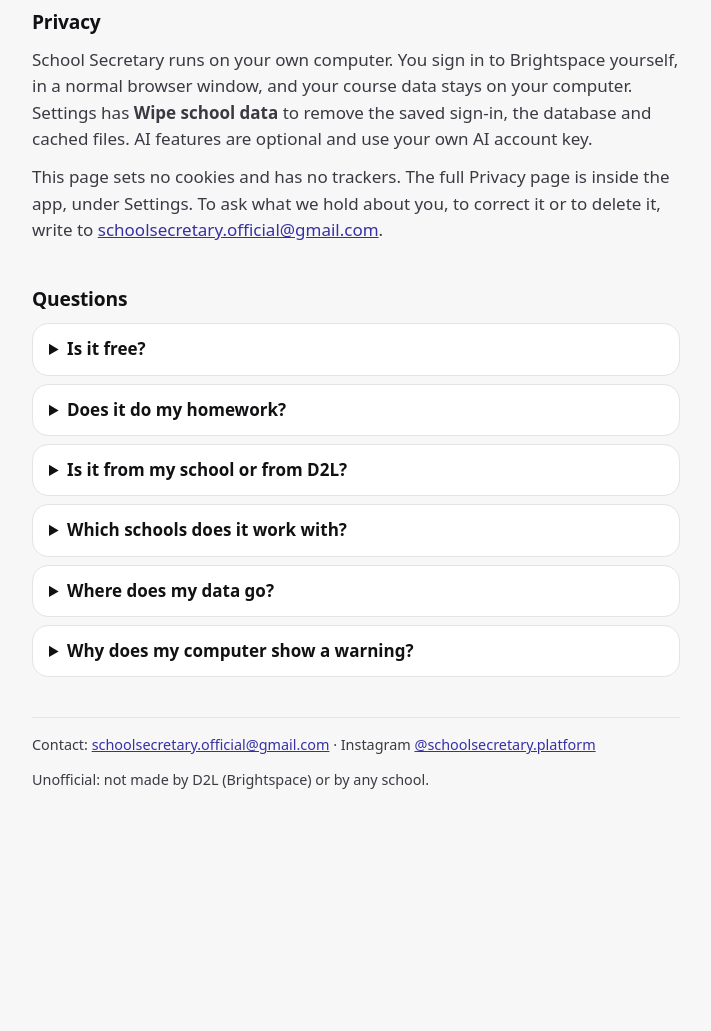
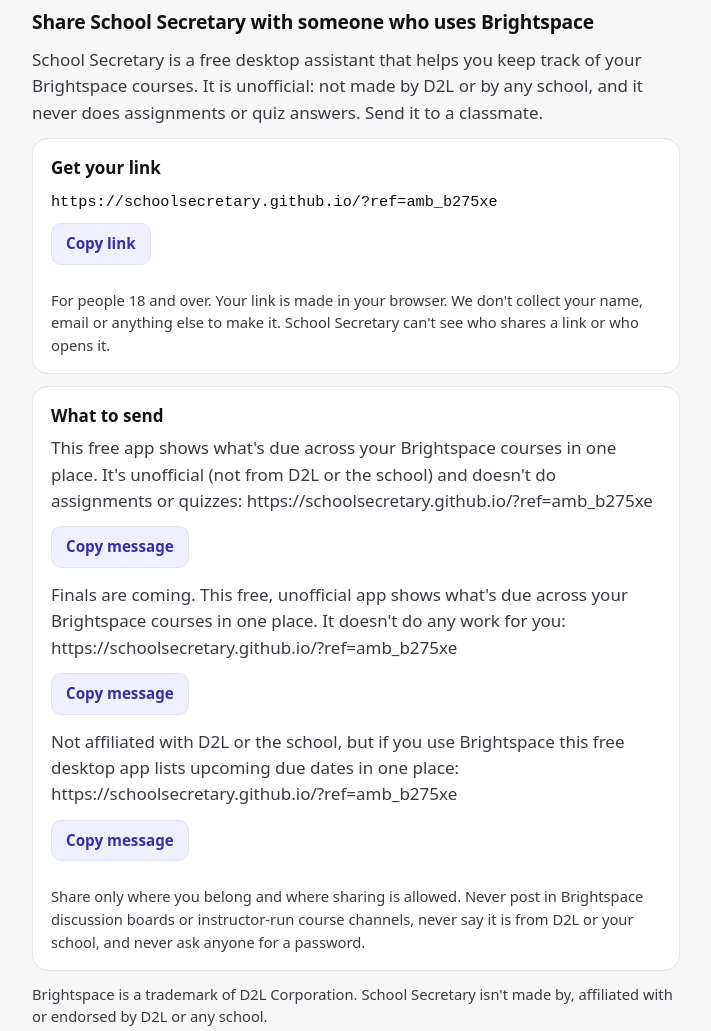
Before and after one commit to schoolsecretary/schoolsecretary.github.io, a plain HTML site: page index.html in a window 1280 px wide. Shown: the part 1680-2711 px from the top of the page, without its empty margins (284-995 px from the left). Before the commit the page ends 2539 px from the top, so only its background shows below. Drawn offline with Linux system fonts and the light colour scheme.

Commit message:
Share School Secretary section (branch only, not before Dec 1)
Random share code made in the browser (no nickname box), privacy-legal 4.1 line, SS-1/SS-2 from 4.3, SS-3, trademark line, privacy note. Nothing is sent anywhere.

Co-Authored-By: Claude Opus 5.5 <noreply@anthropic.com>

```diff
--- a/index.html
+++ b/index.html
@@ -41,6 +41,9 @@ summary { cursor:pointer; font-weight:600; }
 details p { margin-top: 8px; }
 footer { margin-top: 40px; font-size:.9rem; color:var(--ink-2); border-top:1px solid var(--line); padding-top:16px; }
 [hidden] { display:none !important; }
+.share-link { margin: 4px 0 8px; overflow-wrap:anywhere; }
+.share-link code { font-size:.95rem; color:var(--ink); }
+.copybtn { font:inherit; font-size:.95rem; font-weight:600; padding:8px 14px; margin:0 0 14px; border-radius:10px; border:1px solid var(--line); background:var(--accent-soft); color:var(--accent-ink); cursor:pointer; }
 </style>
 </head>
 <body>
@@ -93,9 +96,29 @@ footer { margin-top: 40px; font-size:.9rem; color:var(--ink-2); border-top:1px s
     <p class="small"><a href="https://github.com/schoolsecretary/school-secretary/releases/latest/download/SHA256SUMS.txt" data-zip="SHA256SUMS.txt">Checksums (SHA-256)</a></p>
   </div>
 
+  <h2 id="share">Share School Secretary with someone who uses Brightspace</h2>
+  <p>School Secretary is a free desktop assistant that helps you keep track of your Brightspace courses. It is unofficial: not made by D2L or by any school, and it never does assignments or quiz answers. Send it to a classmate.</p>
+  <div class="card">
+    <strong>Get your link</strong>
+    <p class="share-link"><code id="shareLink">schoolsecretary.github.io</code></p>
+    <button class="copybtn" type="button" data-copy="shareLink">Copy link</button>
+    <p class="small">For people 18 and over. Your link is made in your browser. We don't collect your name, email or anything else to make it. School Secretary can't see who shares a link or who opens it.</p>
+  </div>
+  <div class="card">
+    <strong>What to send</strong>
+    <p id="shareMsg1">This free app shows what's due across your Brightspace courses in one place. It's unofficial (not from D2L or the school) and doesn't do assignments or quizzes: <span class="lnk">schoolsecretary.github.io</span></p>
+    <button class="copybtn" type="button" data-copy="shareMsg1">Copy message</button>
+    <p id="shareMsg2">Finals are coming. This free, unofficial app shows what's due across your Brightspace courses in one place. It doesn't do any work for you: <span class="lnk">schoolsecretary.github.io</span></p>
+    <button class="copybtn" type="button" data-copy="shareMsg2">Copy message</button>
+    <p id="shareMsg3">Not affiliated with D2L or the school, but if you use Brightspace this free desktop app lists upcoming due dates in one place: <span class="lnk">schoolsecretary.github.io</span></p>
+    <button class="copybtn" type="button" data-copy="shareMsg3">Copy message</button>
+    <p class="small">Share only where you belong and where sharing is allowed. Never post in Brightspace discussion boards or instructor-run course channels, never say it is from D2L or your school, and never ask anyone for a password.</p>
+  </div>
+  <p class="small">Brightspace is a trademark of D2L Corporation. School Secretary isn't made by, affiliated with or endorsed by D2L or any school.</p>
+
   <h2 id="privacy">Privacy</h2>
   <p>School Secretary runs on your own computer. You sign in to Brightspace yourself, in a normal browser window, and your course data stays on your computer. Settings has <strong>Wipe school data</strong> to remove the saved sign-in, the database and cached files. AI features are optional and use your own AI account key.</p>
-  <p>This page sets no cookies and has no trackers. The full Privacy page is inside the app, under Settings. To ask what we hold about you, to correct it or to delete it, write to <a href="mailto:schoolsecretary.official@gmail.com">schoolsecretary.official@gmail.com</a>.</p>
+  <p>This page sets no cookies and has no trackers. If you make a share link, your browser remembers your share code on this computer only; it is never sent to us. The full Privacy page is inside the app, under Settings. To ask what we hold about you, to correct it or to delete it, write to <a href="mailto:schoolsecretary.official@gmail.com">schoolsecretary.official@gmail.com</a>.</p>
 
   <h2 id="faq">Questions</h2>
   <details><summary>Is it free?</summary><p>Yes. School Secretary is free to download and use.</p></details>
@@ -116,6 +139,29 @@ var RELEASES = "https://github.com/schoolsecretary/school-secretary/releases/lat
 (function () {
   var links = document.querySelectorAll("[data-zip]");
   for (var i = 0; i < links.length; i++) links[i].href = RELEASES + links[i].getAttribute("data-zip");
+  // Share section: a random code made in this browser only. Nothing is sent
+  // anywhere; this site has no analytics, so the code is only a label.
+  (function () {
+    var code = "";
+    try { code = localStorage.getItem("ss_share_code") || ""; } catch (e) {}
+    if (!/^[a-z0-9]{6}$/.test(code)) {
+      var abc = "abcdefghijkmnpqrstuvwxyz23456789", bytes = new Uint8Array(6);
+      (window.crypto || {}).getRandomValues ? crypto.getRandomValues(bytes) : bytes.forEach(function (_, i) { bytes[i] = Math.random() * 256; });
+      code = "";
+      for (var j = 0; j < 6; j++) code += abc[bytes[j] % abc.length];
+      try { localStorage.setItem("ss_share_code", code); } catch (e) {}
+    }
+    var link = "https://schoolsecretary.github.io/?ref=amb_" + code;
+    document.getElementById("shareLink").textContent = link;
+    var spans = document.querySelectorAll(".lnk");
+    for (var k = 0; k < spans.length; k++) spans[k].textContent = link;
+    var btns = document.querySelectorAll("[data-copy]");
+    for (var b = 0; b < btns.length; b++) btns[b].onclick = function () {
+      var btn = this, text = document.getElementById(btn.getAttribute("data-copy")).textContent, was = btn.textContent;
+      if (!navigator.clipboard) return;
+      navigator.clipboard.writeText(text).then(function () { btn.textContent = "Copied"; setTimeout(function () { btn.textContent = was; }, 1500); });
+    };
+  })();
   var ua = navigator.userAgent || "";
   var phone = /Android|iPhone|iPad|iPod/i.test(ua) || (/Macintosh/.test(ua) && navigator.maxTouchPoints > 1);
   var cta = document.getElementById("cta");
```
